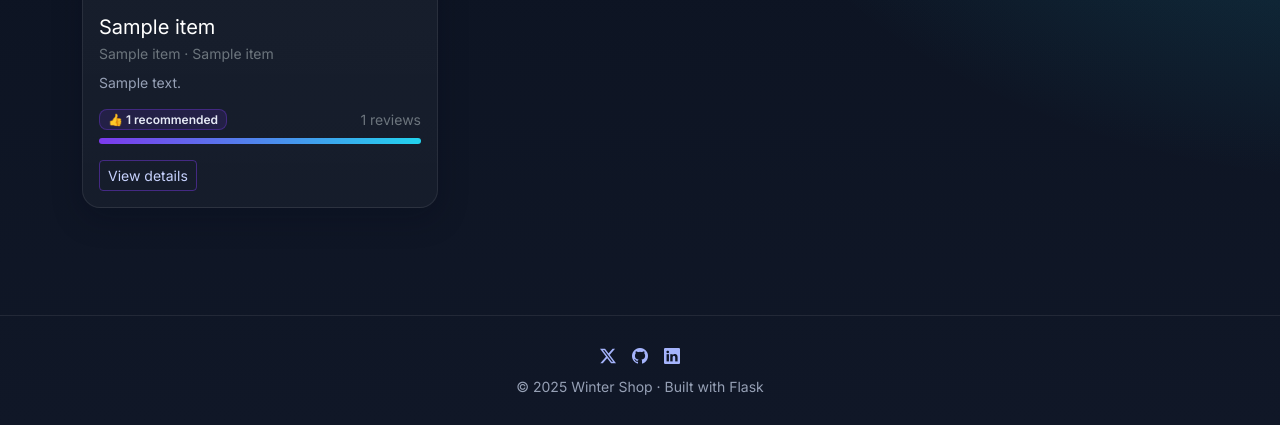
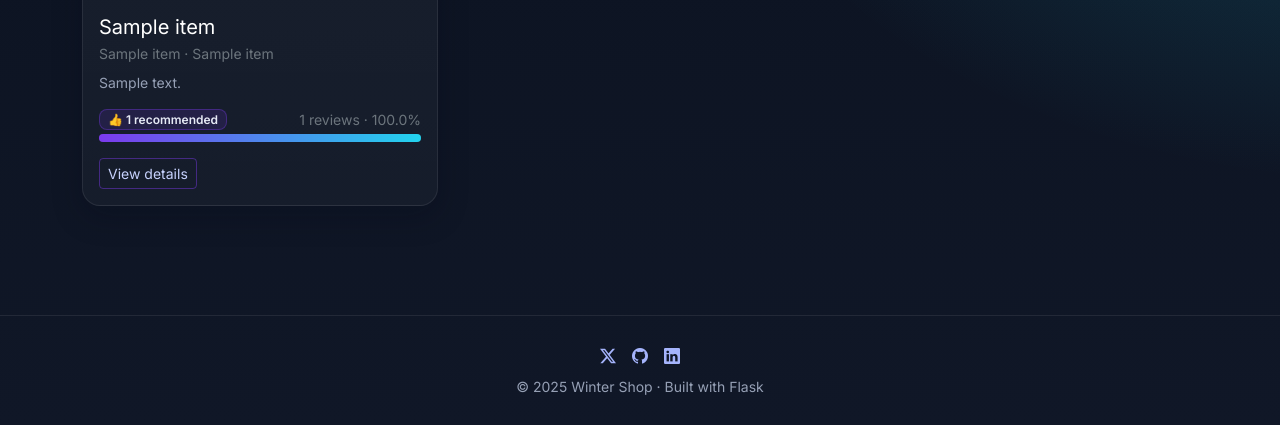
Before and after one commit to tmqrmit/datawebsite, a Flask app: page / in a window 1280 px wide. Shown: the part 375-800 px from the top of the page. Run offline with Flask 3, Linux system fonts and the light colour scheme; tables that the repository leaves empty hold one stand-in row (values such as "Sample post"); parts of the project's set-up code (start-up, migrations or seed data) failed here and were passed over.

Commit message:
update code

```diff
--- a/static/styles.css
+++ b/static/styles.css
@@ -330,14 +330,17 @@ main {
 }
 
 /* Recommendation meter */
+/* meter: thicker, clearer contrast */
 .rec-meter {
-  height: 6px;
+  height: 8px; /* was 6px */
   border-radius: 999px;
-  background: rgba(255, 255, 255, 0.08);
+  background: rgba(255, 255, 255, 0.1);
   overflow: hidden;
+  transform: translateZ(0); /* helps sub-pixel rendering */
 }
 .rec-fill {
   height: 100%;
-  /* Winter gradient: violet -> cyan */
+  width: 100%; /* width stays 100%; scaleX drives the length */
+  transform-origin: left;
   background: linear-gradient(90deg, #7c3aed, #22d3ee);
 }
--- a/templates/index.html
+++ b/templates/index.html
@@ -1,5 +1,5 @@
-{% extends "base.html" %} {% block title %}{% if q %}Results for “{{ q }}” · {{
-BRAND }}{% else %}Discover · {{ BRAND }}{% endif %}{% endblock %} {% block
+{% extends "base.html" %} {% block title %} {% if q %}Results for “{{ q }}” · {{
+BRAND }}{% else %}Discover · {{ BRAND }}{% endif %} {% endblock %} {% block
 content %} {% if q %}
 <div class="d-flex justify-content-between align-items-center mb-3">
   <div class="small text-secondary">
@@ -16,10 +16,10 @@ content %} {% if q %}
 {% endif %}
 
 <div class="row row-cols-1 row-cols-md-2 row-cols-lg-3 g-4">
-  {% for it in items %} {% set stats = rec_map.get(it.id, {'rec_sum': 0,
-  'review_count': 0}) %} {% set rec = stats.rec_sum %} {% set total =
-  stats.review_count %} {% set pct = ( (rec / (total if total>0 else 1)) * 100 )
-  | round(0) %}
+  {% for it in items %} {# pull stats from rec_map (provided by the view) #} {%
+  set stats = rec_map.get(it.id, {'rec_sum': 0, 'review_count': 0}) %} {% set
+  rec = stats.rec_sum|int %} {% set total = stats.review_count|int %} {% set
+  ratio = (100.0 * rec / (total if total > 0 else 1)) %}
 
   <div class="col">
     <div class="card h-100 overflow-hidden position-relative">
@@ -31,7 +31,7 @@ content %} {% if q %}
         onerror="this.onerror=null; this.src=this.dataset.fallback;"
       />
 
-      <!-- rank badge (optional, shows list order) -->
+      <!-- rank badge (list order) -->
       <div class="corner-badge">#{{ loop.index }}</div>
 
       <div class="card-body">
@@ -46,16 +46,24 @@ content %} {% if q %}
         </p>
 
         <!-- recommendation stats -->
-        <div class="d-flex justify-content-between align-items-center mb-2">
+        <div class="d-flex justify-content-between align-items-center mb-1">
           <span class="badge-soft">👍 {{ rec }} recommended</span>
-          <span class="text-secondary small">{{ total }} reviews</span>
+          <span class="text-secondary small">
+            {{ total }} reviews · {{ ratio|round(1) }}%
+          </span>
         </div>
 
-        <!-- recommendation meter -->
-        <div class="rec-meter mb-3" aria-label="Recommendation rate">
+        <!-- recommendation meter (uses scaleX for sub-pixel precision) -->
+        <div
+          class="rec-meter mb-3"
+          role="progressbar"
+          aria-valuemin="0"
+          aria-valuemax="100"
+          aria-valuenow="{{ ratio|round(1) }}"
+        >
           <div
             class="rec-fill"
-            style="width: {{ pct|default(0)|replace('%','')|float }}%;"
+            style="transform: scaleX({{ (ratio/100.0) }});"
           ></div>
         </div>
 
```
